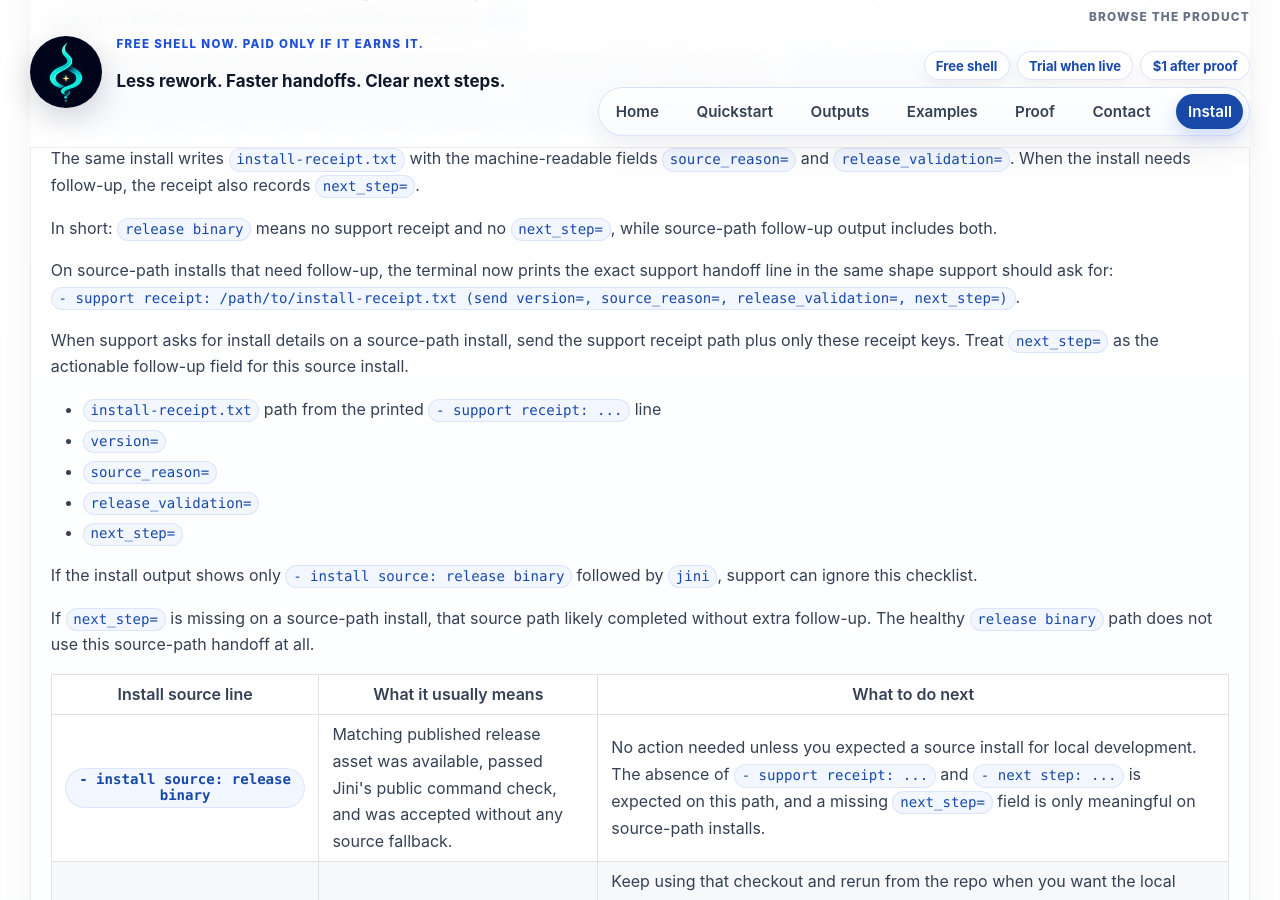
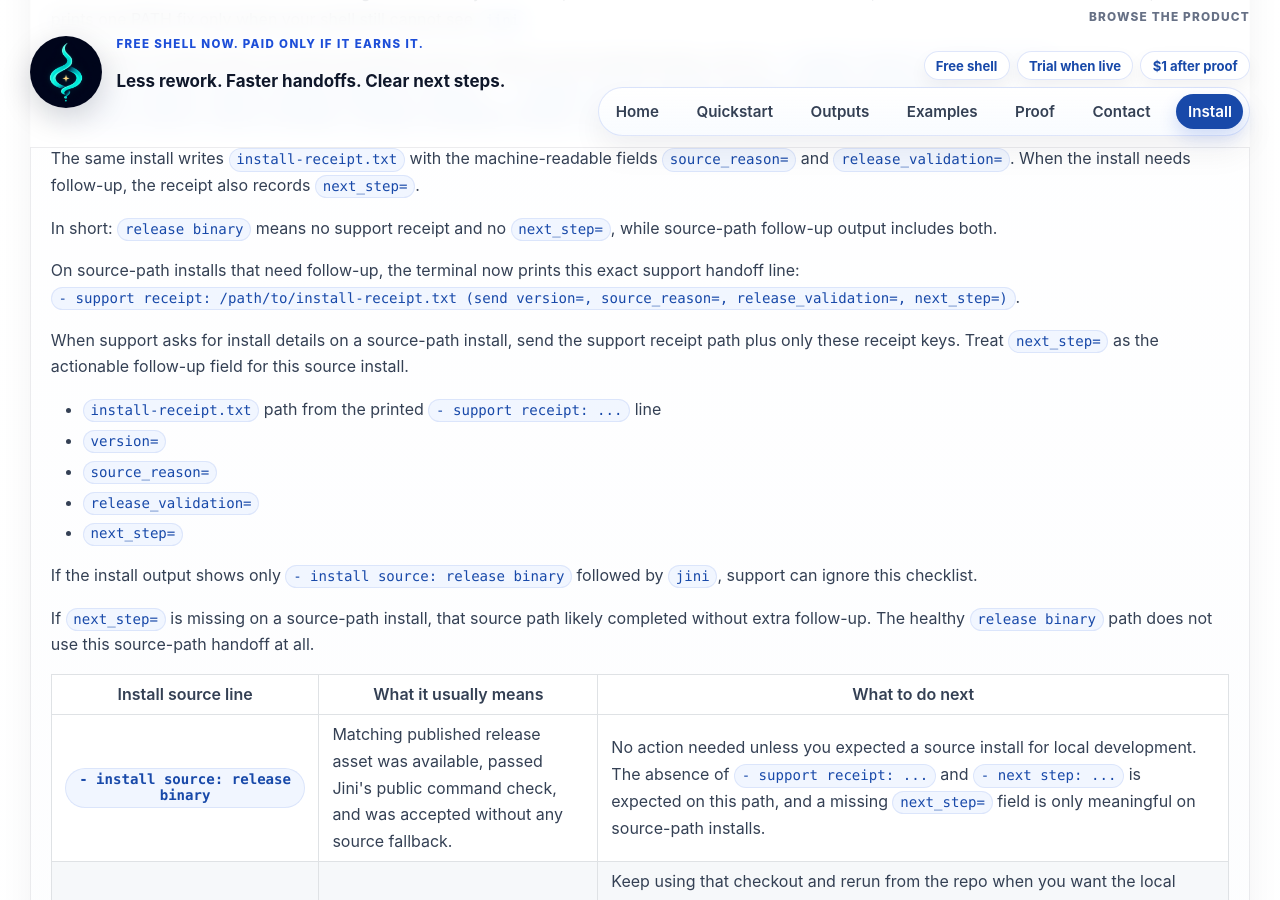
Before and after one commit to maridlabsai/jini, a Jekyll site: the page built from docs/install.md, in a window 1280 px wide and 900 px high, scrolled down 1834 px. Built offline with Jekyll 4.4.1, drawn with Linux system fonts in a browser that asks for light colours.

Commit message:
Lock install support intro wording

```diff
--- a/docs/install.md
+++ b/docs/install.md
@@ -68,7 +68,7 @@ quick_links:
 
   <p>The same install writes <code>install-receipt.txt</code> with the machine-readable fields <code>source_reason=</code> and <code>release_validation=</code>. When the install needs follow-up, the receipt also records <code>next_step=</code>.</p>
   <p>In short: <code>release binary</code> means no support receipt and no <code>next_step=</code>, while source-path follow-up output includes both.</p>
-  <p>On source-path installs that need follow-up, the terminal now prints the exact support handoff line in the same shape support should ask for: <code>- support receipt: /path/to/install-receipt.txt (send version=, source_reason=, release_validation=, next_step=)</code>.</p>
+  <p>On source-path installs that need follow-up, the terminal now prints this exact support handoff line: <code>- support receipt: /path/to/install-receipt.txt (send version=, source_reason=, release_validation=, next_step=)</code>.</p>
 
   <p>When support asks for install details on a source-path install, send the support receipt path plus only these receipt keys. Treat <code>next_step=</code> as the actionable follow-up field for this source install.</p>
   <ul>
```
Also changed, not shown: tests/test_public_cli_docs.py (+7 -1 lines).
